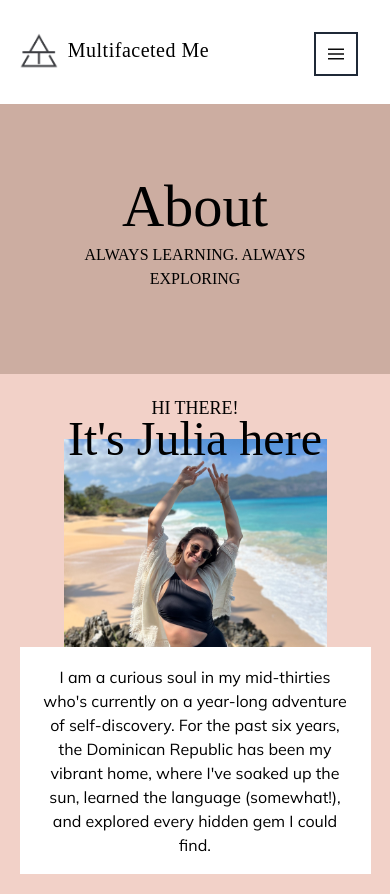
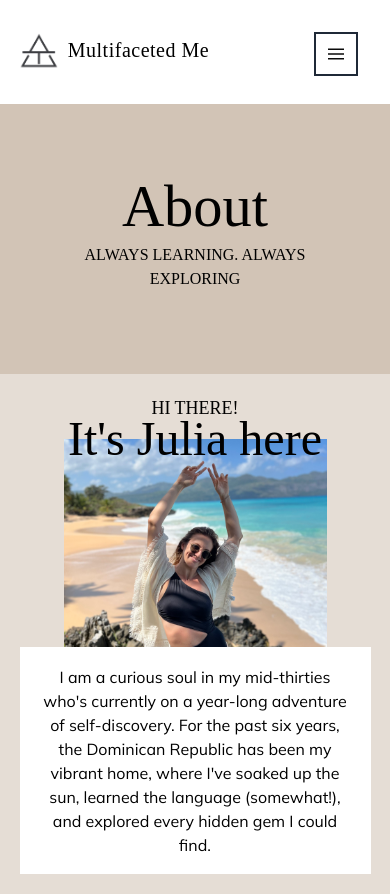
Before and after one commit to JulyDR/multifacetedme, a Jekyll site: the page built from about.html, in a window 390 px wide. Shown: the top 894 px of the page. Built offline with Jekyll 4.4.1, drawn with Linux system fonts in a browser that asks for light colours; some web fonts are replaced; grey boxes are pictures that could not be loaded.

Commit message:
changes color and design

```diff
--- a/about.html
+++ b/about.html
@@ -36,8 +36,8 @@
 
 <!-- My Adventure -->
 <section class="relative">
-  <div class="bg-cover bg-center bg-fixed min-h-[540px] sm:min-h-[400px] md:min-h-[500px] lg:min-h-[420px] 2xl:min-h-[500px]" style="background-image: url({{page.banner-image}})"></div>
-  <div class="bg-slate-100/85 text-center absolute top-[4vw] bottom-[4vw] left-[8vw] right-[8vw] content-center md:top-[2vw] md:bottom-[2vw] md:left-[10vw] md:right-[40vw]">
+  <div class="bg-cover bg-center bg-fixed min-h-[560px] sm:min-h-[400px] md:min-h-[500px] lg:min-h-[420px] 2xl:min-h-[500px]" style="background-image: url({{page.banner-image}})"></div>
+  <div class="bg-slate-100/90 text-center absolute top-[4vw] bottom-[4vw] left-[8vw] right-[8vw] content-center md:top-[2vw] md:bottom-[2vw] md:left-[10vw] md:right-[40vw]">
     <h4 class="text-3xl font-serif pt-5p px-10p md:px-15p">Now, it's time for a new chapter!</h4>
     <p class="px-5p pt-4 md:px-15p">I'm taking a break from the traditional work routine to figure out where life wants to take me next. This year is all about introspection, exploration (both geographical and personal), learning new skills, and prioritizing my well-being.</p>
     <p class="px-5p pt-4 mb-4 md:px-15p">The beauty of this year is the lack of a plan. This year is all about embracing the unknown (something that actually scares me a lot!). Join me as I learn, explore, and figure out what life has in store next!</p>
@@ -49,22 +49,22 @@
 <section class="bg-light text-center p-5p md:px-10p">
   <h4 class="mt-4 text-4xl uppercase font-serif"> My Passions!</h4>
   <div class="md:grid md:grid-cols-3 mb-6">
-    <p class="px-5p md:col-span-1 pt-4"><u>Wellness:<br></u> Finding inner peace and maintaining physical health are key. You'll find me on my yoga mat, trying to master meditation (wish me luck!), or catching some waves while kitesurfing.</p>
-    <p class="px-5p md:col-span-1 pt-4"><u>Learning:<br></u> I'm a lifelong learner, always hungry for new knowledge. This year, I'm diving headfirst into the world of web development and web design, figuring out if i can turn it into a future career. But I am also keen on learning about nutrition, finances or try out new sports (perhaps diving?).</p>
-    <p class="px-5p md:col-span-1 pt-4 mb-8 md:mb-16"><u>Exploration:<br></u> I crave new experiences and fresh perspectives. Whether it's exploring European cities, taking surf lessons or chasing waterfalls, I'm up for anything!</p>
+    <p class="px-10p md:col-span-1 pt-4"><u>Wellness:<br></u> Finding inner peace and maintaining physical health are key. You'll find me on my yoga mat, trying to master meditation (wish me luck!), or catching some waves while kitesurfing.</p>
+    <p class="px-10p md:col-span-1 pt-4"><u>Learning:<br></u> I'm a lifelong learner, always hungry for new knowledge. This year, I'm diving headfirst into the world of web development and web design, figuring out if i can turn it into a future career. But I am also keen on learning about nutrition, finances or try out new sports (perhaps diving?).</p>
+    <p class="px-10p md:col-span-1 pt-4 mb-8 md:mb-16"><u>Exploration:<br></u> I crave new experiences and fresh perspectives. Whether it's exploring European cities, taking surf lessons or chasing waterfalls, I'm up for anything!</p>
   </div>
  </section>
 
 <section class="p-5p mb-6 md:px-10p text-center">
-    <div class="bg-white p-5p mb-6 md:hidden">
+    <div class="bg-white rounded-3xl p-5p mb-6 md:hidden">
       <p class="font-serif text-2xl">Follow Along!</p>
-      <div class="bg-cover bg-center h-64 aspect-square mb-[1rem] mx-auto md:float-left md:mr-2 md:mt-6 lg:-mt-5 xl:-mt-9" style="background-image: url('{{page.passion-image}}')"> </div>
+      <div class="bg-cover bg-center h-64 aspect-square rounded-full mb-[1rem] mx-auto" style="background-image: url('{{page.passion-image}}')"> </div>
       <p class="px-5p mt-4">Dreaming of escaping the ordinary? If you're curious about the expat life, a digital nomad wannabe, or just someone who enjoys a good adventure, Multifaceted Me can be your companion and inspiration station!. I'll share not just my exciting journey, but also practical tips and hacks to help you turn your dreams into reality. Join me as I explore new possibilities, learn new skills, and find my perfect place in this big, beautiful world.</p>
       <p class="px-5p mt-4">Feel free to leave comments, ask questions, and share your own experiences by connecting with me through social media or email.</p>
     </div>
-    <div class="bg-white p-5p mb-6 hidden md:grid md:grid-cols-2 justify-items-center">
+    <div class="bg-white rounded-3xl p-5p mb-6 hidden md:grid md:grid-cols-2 justify-items-center">
       <div class="content-center">
-        <div class="bg-cover bg-center h-64 lg:h-72 xl:h-80 aspect-square mb-[1rem] mx-auto" style="background-image: url('{{page.passion-image}}')"></div>
+        <div class="bg-cover bg-center rounded-3xl h-64 lg:h-72 xl:h-80 aspect-square mb-[1rem] mx-auto" style="background-image: url('{{page.passion-image}}')"></div>
       </div>
       <div class="grid grid-cols-1">
         <p class="font-serif text-2xl">Follow Along!</p>
--- a/styles.css
+++ b/styles.css
@@ -1301,10 +1301,6 @@
   margin-right: 0.25rem;
 }
 
-.mr-2 {
-  margin-right: 0.5rem;
-}
-
 .mr-8 {
   margin-right: 2rem;
 }
@@ -1401,12 +1397,8 @@
   min-height: 16rem;
 }
 
-.min-h-\[540px\] {
-  min-height: 540px;
-}
-
-.w-10 {
-  width: 2.5rem;
+.min-h-\[560px\] {
+  min-height: 560px;
 }
 
 .w-24 {
@@ -1534,6 +1526,14 @@
   border-radius: 0.25rem;
 }
 
+.rounded-3xl {
+  border-radius: 1.5rem;
+}
+
+.rounded-full {
+  border-radius: 9999px;
+}
+
 .rounded-lg {
   border-radius: 0.5rem;
 }
@@ -1594,16 +1594,16 @@
 
 .bg-light {
   --tw-bg-opacity: 1;
-  background-color: rgb(242 209 200 / var(--tw-bg-opacity));
+  background-color: rgb(229 221 213 / var(--tw-bg-opacity));
 }
 
 .bg-medium {
   --tw-bg-opacity: 1;
-  background-color: rgb(204 173 161 / var(--tw-bg-opacity));
-}
-
-.bg-slate-100\/85 {
-  background-color: rgb(241 245 249 / 0.85);
+  background-color: rgb(210 196 182 / var(--tw-bg-opacity));
+}
+
+.bg-slate-100\/90 {
+  background-color: rgb(241 245 249 / 0.9);
 }
 
 .bg-stone-200 {
@@ -1868,12 +1868,6 @@
 }
 
 /* ----------- ADDITIONAL COMPONENTS  --------- */
-
-@media (min-width: 768px) {
-  .md\:pic {
-    height: auto;
-  }
-}
 
 @media (min-width: 1024px) {
   .lg\:banner-image {
@@ -2015,10 +2009,6 @@
     grid-column: span 1 / span 1;
   }
 
-  .md\:float-left {
-    float: left;
-  }
-
   .md\:mx-2 {
     margin-left: 0.5rem;
     margin-right: 0.5rem;
@@ -2046,6 +2036,10 @@
     margin-top: -17rem;
   }
 
+  .md\:mb-10 {
+    margin-bottom: 2.5rem;
+  }
+
   .md\:mb-16 {
     margin-bottom: 4rem;
   }
@@ -2054,16 +2048,12 @@
     margin-left: 18rem;
   }
 
-  .md\:mr-2 {
-    margin-right: 0.5rem;
-  }
-
   .md\:mt-0 {
     margin-top: 0px;
   }
 
-  .md\:mt-6 {
-    margin-top: 1.5rem;
+  .md\:mt-10 {
+    margin-top: 2.5rem;
   }
 
   .md\:flex {
@@ -2092,6 +2082,10 @@
 
   .md\:h-80 {
     height: 20rem;
+  }
+
+  .md\:h-auto {
+    height: auto;
   }
 
   .md\:min-h-48 {
@@ -2137,9 +2131,9 @@
     padding-right: 15%;
   }
 
-  .md\:py-15p {
-    padding-top: 15%;
-    padding-bottom: 15%;
+  .md\:py-10p {
+    padding-top: 10%;
+    padding-bottom: 10%;
   }
 
   .md\:text-left {
@@ -2162,20 +2156,16 @@
     margin-bottom: -7rem;
   }
 
-  .lg\:-ml-\[20\%\] {
-    margin-left: -20%;
-  }
-
-  .lg\:-mt-5 {
-    margin-top: -1.25rem;
+  .lg\:-ml-\[160\%\] {
+    margin-left: -160%;
   }
 
   .lg\:-mt-56 {
     margin-top: -14rem;
   }
 
-  .lg\:ml-\[20\%\] {
-    margin-left: 20%;
+  .lg\:ml-\[60\%\] {
+    margin-left: 60%;
   }
 
   .lg\:ml-auto {
@@ -2253,11 +2243,6 @@
     font-size: 1.875rem;
     line-height: 2.25rem;
   }
-
-  .lg\:text-white {
-    --tw-text-opacity: 1;
-    color: rgb(255 255 255 / var(--tw-text-opacity));
-  }
 }
 
 @media (min-width: 1280px) {
@@ -2270,10 +2255,6 @@
     margin-bottom: -8rem;
   }
 
-  .xl\:-mt-9 {
-    margin-top: -2.25rem;
-  }
-
   .xl\:-mt-\[17rem\] {
     margin-top: -17rem;
   }
--- a/tailwind.config.js
+++ b/tailwind.config.js
@@ -35,8 +35,8 @@
         '30': '30vh',
       },
       colors: {
-        light: '#F2D1C8',
-        medium: '#CCADA1',
+        light: '#E5DDD5',
+        medium: '#D2C4B6',
         dark: '#B57C71',
         accentlight: '#557879',
         accentdark: '#364448',
```
Also changed, not shown: index.html (+7 -7 lines), 6 other files.
